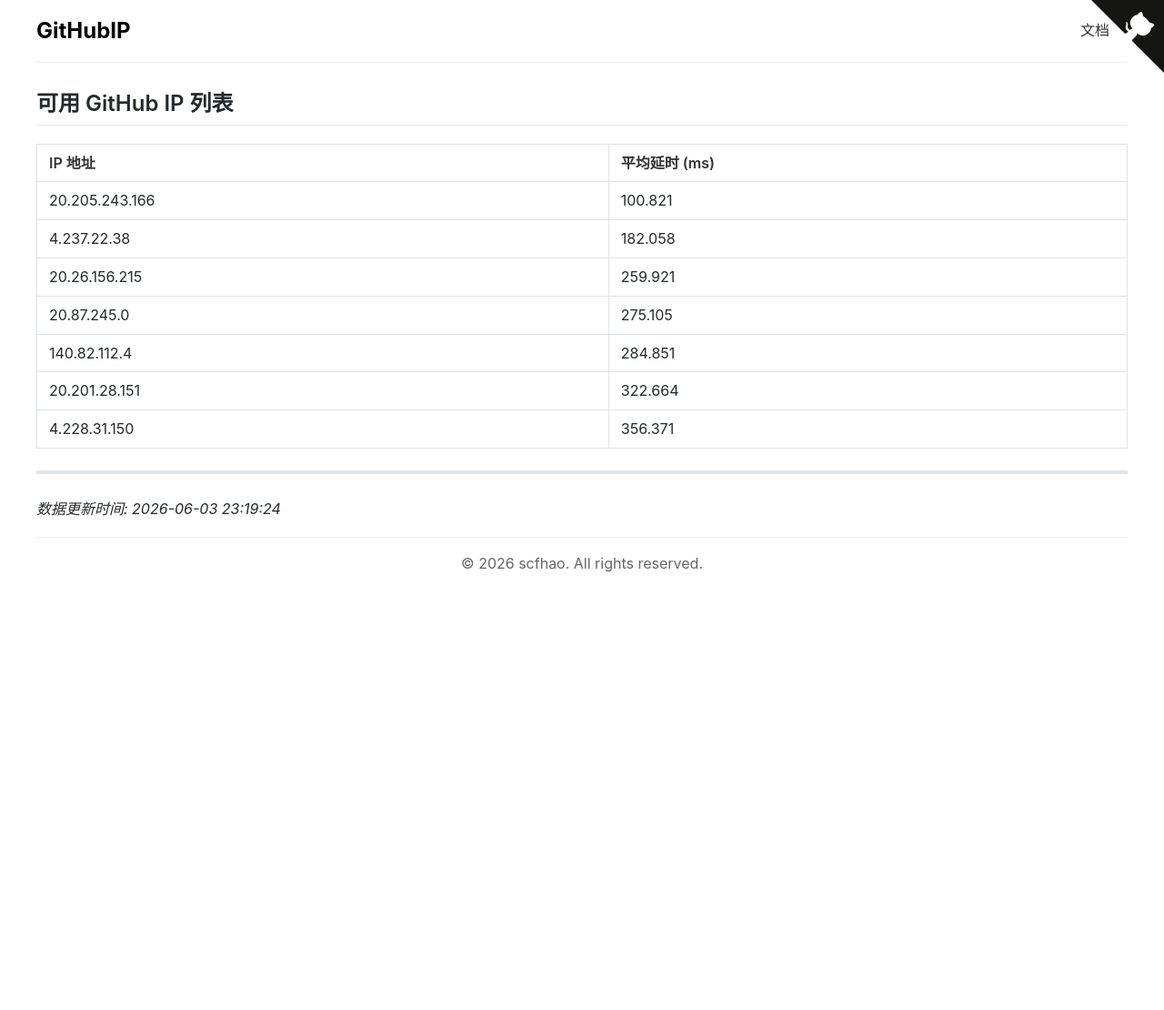
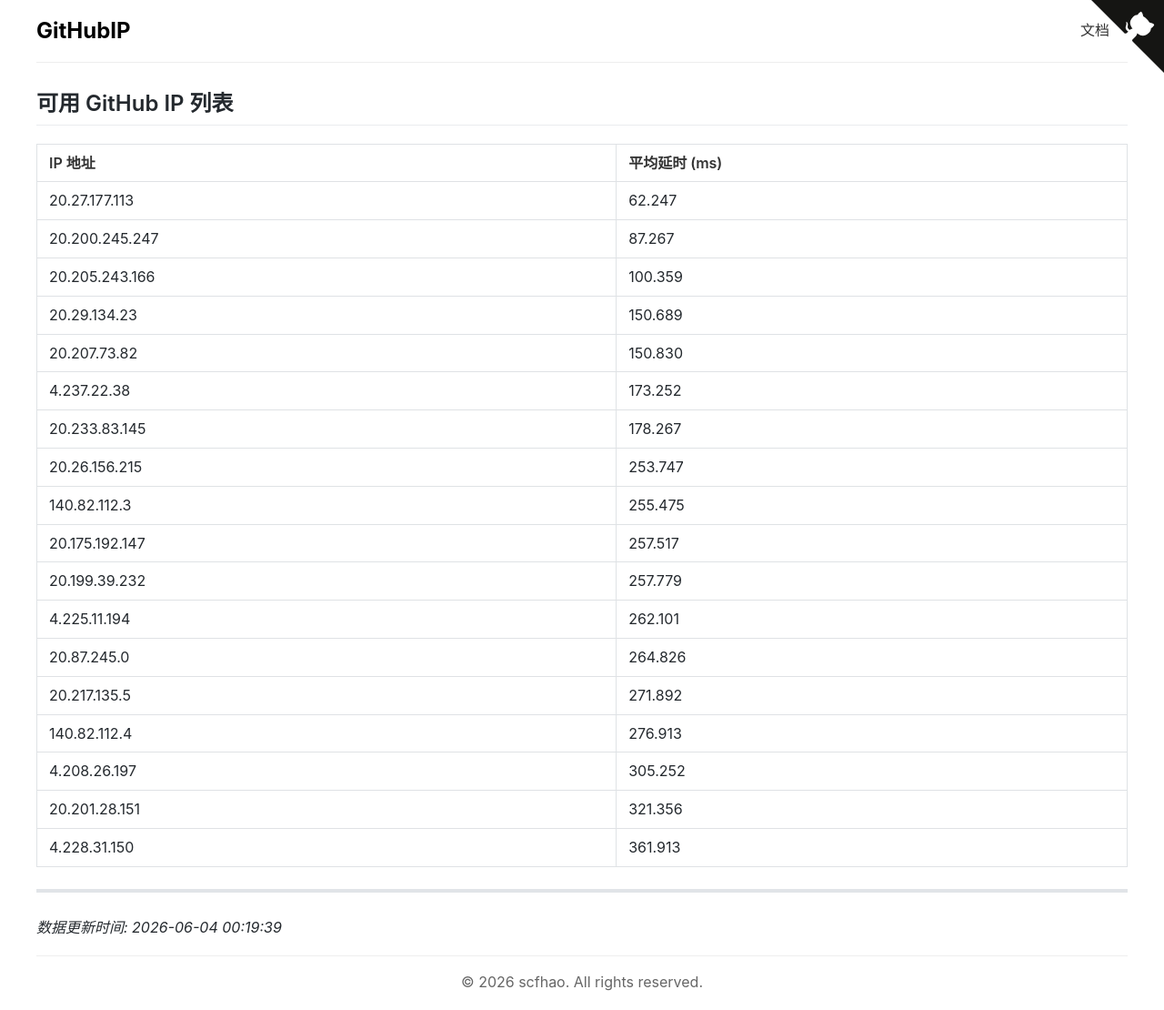
Before and after one commit to scfhao/GitHubIP, a Jekyll site: the page built from index.md, in a window 1280 px wide. Shown: the whole page at 91% size. Built offline with Jekyll 4.4.1, drawn with Linux system fonts in a browser that asks for light colours; before the commit the page ends 900 px from its top, so only the background shows below that.

Commit message:
自动脚本执行 - 2026-06-04 00:19:39

```diff
--- a/index.md
+++ b/index.md
@@ -1,21 +1,32 @@
 ---
 layout: home
 title: GitHub IP 列表
-date: 2026-06-03 23:19:24
+date: 2026-06-04 00:19:39
 ---
 
 ## 可用 GitHub IP 列表
 
 | IP 地址 | 平均延时 (ms) |
 |---------|--------------|
-| 20.205.243.166 | 100.821 |
-| 4.237.22.38 | 182.058 |
-| 20.26.156.215 | 259.921 |
-| 20.87.245.0 | 275.105 |
-| 140.82.112.4 | 284.851 |
-| 20.201.28.151 | 322.664 |
-| 4.228.31.150 | 356.371 |
+| 20.27.177.113 | 62.247 |
+| 20.200.245.247 | 87.267 |
+| 20.205.243.166 | 100.359 |
+| 20.29.134.23 | 150.689 |
+| 20.207.73.82 | 150.830 |
+| 4.237.22.38 | 173.252 |
+| 20.233.83.145 | 178.267 |
+| 20.26.156.215 | 253.747 |
+| 140.82.112.3 | 255.475 |
+| 20.175.192.147 | 257.517 |
+| 20.199.39.232 | 257.779 |
+| 4.225.11.194 | 262.101 |
+| 20.87.245.0 | 264.826 |
+| 20.217.135.5 | 271.892 |
+| 140.82.112.4 | 276.913 |
+| 4.208.26.197 | 305.252 |
+| 20.201.28.151 | 321.356 |
+| 4.228.31.150 | 361.913 |
 
 ---
 
-*数据更新时间: 2026-06-03 23:19:24*
+*数据更新时间: 2026-06-04 00:19:39*
```
